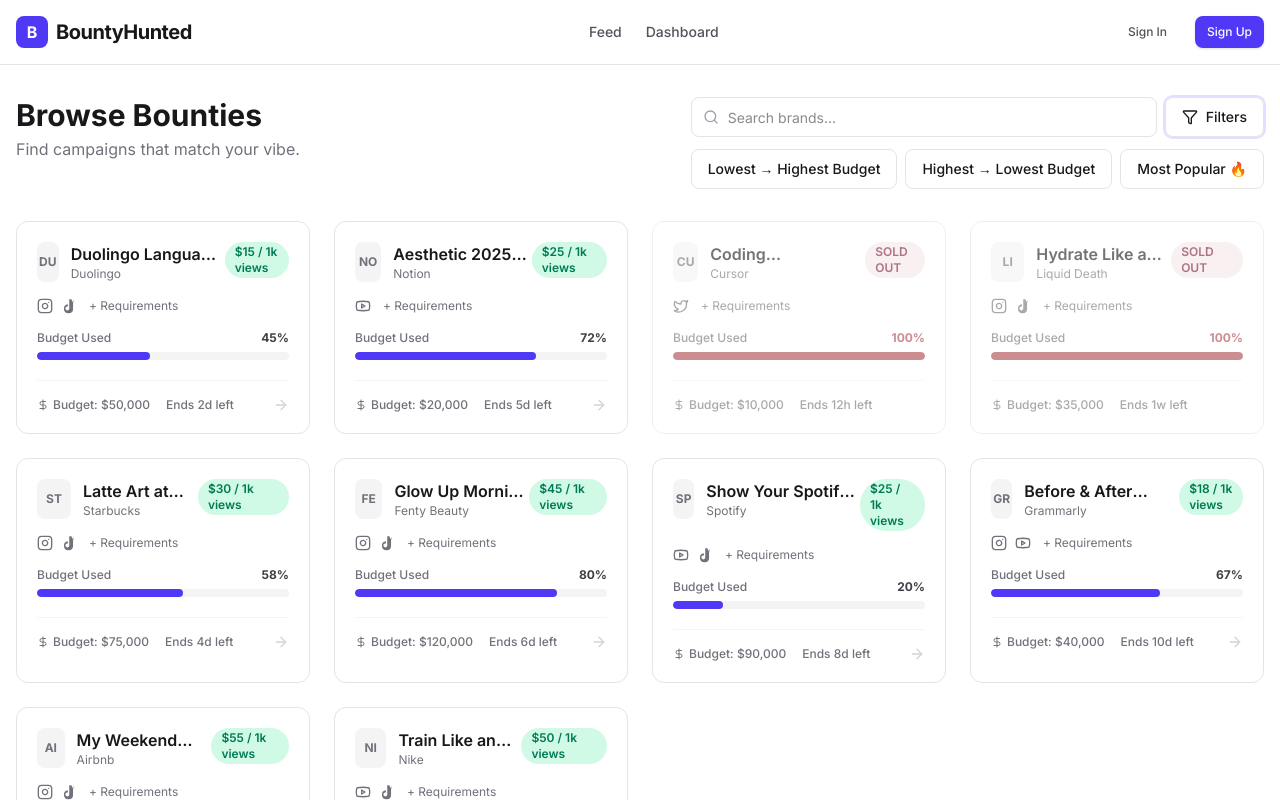
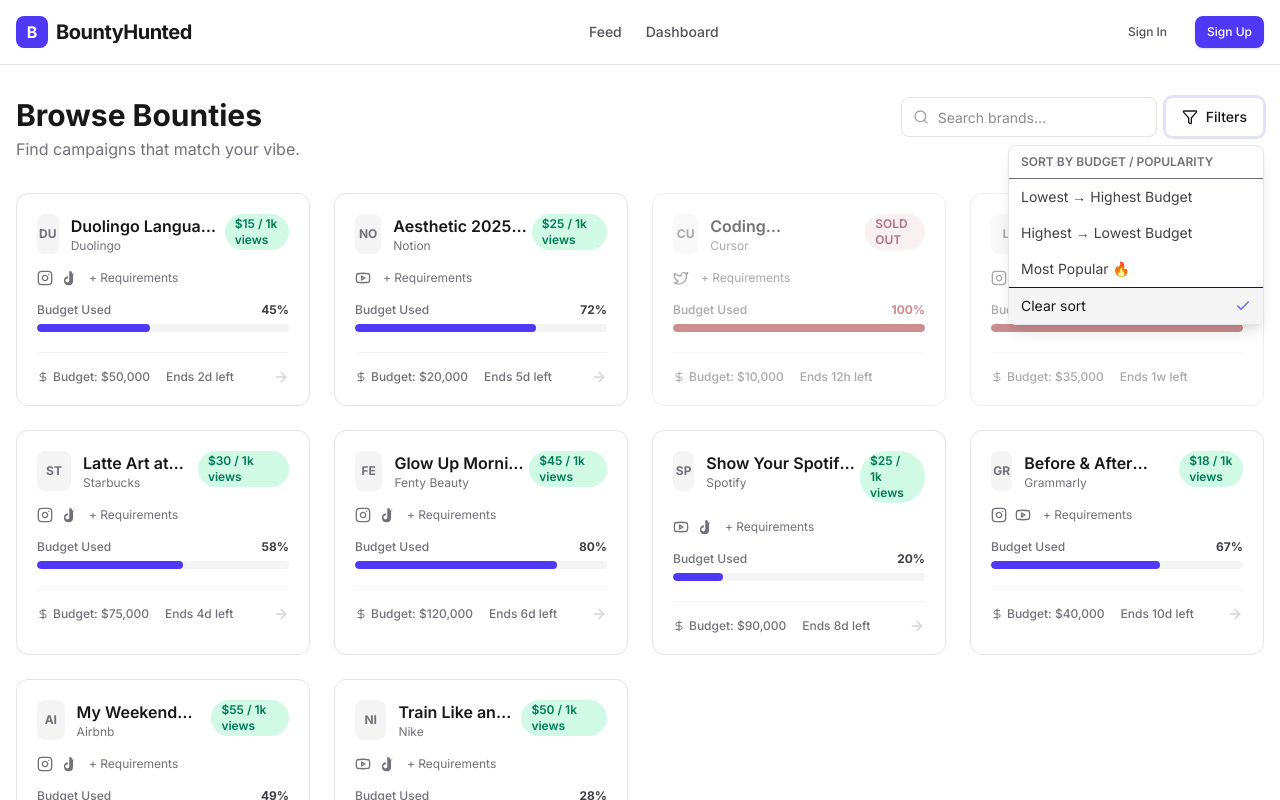
Before and after one commit to VeinDevTtv/ugcbounty, a Next.js app in the folder ugc-platform/: page / in a window 1280 px wide. Both pictures are taken after a click on the button "Filters". Shown: the top 800 px of the page. Built offline with nearby package versions, Linux system fonts and the light colour scheme; no server answers.

Commit message:
page.tsx

```diff
--- a/ugc-platform/src/app/page.tsx
+++ b/ugc-platform/src/app/page.tsx
@@ -3,7 +3,7 @@
 import { useState } from "react";
 import BountyCard from "@/components/BountyCard";
 import { Button } from "@/components/ui/Button";
-import { Filter, Search } from "lucide-react";
+import { Filter, Search, Check } from "lucide-react";
 
 // Updated Data with "Filled" percentages
 const BOUNTIES = [
@@ -112,27 +112,35 @@ const BOUNTIES = [
 // Helper: "$50,000" -> 50000
 const parseBudget = (str: string) => Number(str.replace(/\$|,/g, ""));
 
+type SortMode = "none" | "low-high" | "high-low" | "popular";
+
 export default function FeedPage() {
   const [searchQuery, setSearchQuery] = useState("");
   const [sortedBounties, setSortedBounties] = useState(BOUNTIES);
+  const [isFilterOpen, setIsFilterOpen] = useState(false);
+  const [sortMode, setSortMode] = useState<SortMode>("none");
 
   // ------- SORT HANDLERS -------
-  const sortLowToHigh = () => {
+  const applySort = (mode: SortMode) => {
+    setSortMode(mode);
+    setIsFilterOpen(false);
+
+    if (mode === "low-high") {
       setSortedBounties(prev =>
         [...prev].sort((a, b) => parseBudget(a.budget) - parseBudget(b.budget))
       );
-  };
-
-  const sortHighToLow = () => {
+    } else if (mode === "high-low") {
       setSortedBounties(prev =>
         [...prev].sort((a, b) => parseBudget(b.budget) - parseBudget(a.budget))
       );
-  };
-
-  const sortMostPopular = () => {
+    } else if (mode === "popular") {
       setSortedBounties(prev =>
         [...prev].sort((a, b) => b.filled - a.filled)
       );
+    } else {
+      // none → reset to original order
+      setSortedBounties(BOUNTIES);
+    }
   };
 
   // ------- SEARCH FILTER -------
@@ -145,6 +153,10 @@ export default function FeedPage() {
     );
   });
 
+  // helper to style selected sort item
+  const isActive = (mode: SortMode) =>
+    sortMode === mode ? "bg-zinc-100 text-zinc-900" : "hover:bg-zinc-50";
+
   return (
     <div className="space-y-8">
       {/* Header + Controls */}
@@ -155,9 +167,9 @@ export default function FeedPage() {
           <p className="text-zinc-500 mt-1">Find campaigns that match your vibe.</p>
         </div>
 
-        {/* Right: Search, Filter, Sort */}
+        {/* Right: Search, Filter (with dropdown) */}
         <div className="flex flex-col gap-3 w-full md:w-auto">
-          {/* SEARCH + FILTERS (top row) */}
+          {/* SEARCH + FILTER BUTTON */}
           <div className="flex gap-2 w-full md:w-auto">
             <div className="relative flex-1 md:w-64">
               <Search className="absolute left-3 top-1/2 -translate-y-1/2 h-4 w-4 text-zinc-400" />
@@ -170,25 +182,86 @@ export default function FeedPage() {
               />
             </div>
 
-            <Button variant="outline" className="gap-2">
+            {/* Filter button + dropdown */}
+            <div className="relative">
+              <Button
+                variant="outline"
+                className="gap-2"
+                type="button"
+                onClick={() => setIsFilterOpen((prev) => !prev)}
+              >
                 <Filter className="h-4 w-4" />
-              <span className="hidden sm:inline">Filters</span>
+                <span className="hidden sm:inline">
+                  {sortMode === "none" ? "Filters" : "Sort: " + (
+                    sortMode === "low-high"
+                      ? "Lowest → Highest"
+                      : sortMode === "high-low"
+                      ? "Highest → Lowest"
+                      : "Most Popular"
+                  )}
+                </span>
               </Button>
+
+              {isFilterOpen && (
+                <div className="absolute right-0 mt-2 w-64 rounded-lg border border-zinc-200 bg-white shadow-lg z-20 text-sm">
+                  <div className="px-3 py-2 border-b text-xs font-semibold text-zinc-500 uppercase">
+                    Sort by budget / popularity
                   </div>
 
-          {/* SORTING BUTTONS (second row, under filter) */}
-          <div className="flex flex-wrap gap-2 justify-start md:justify-end">
-            <Button onClick={sortLowToHigh} variant="outline" className="text-sm">
-              Lowest → Highest Budget
-            </Button>
+                  <button
+                    type="button"
+                    onClick={() => applySort("low-high")}
+                    className={`w-full flex items-center justify-between px-3 py-2 text-left text-zinc-700 ${isActive(
+                      "low-high"
+                    )}`}
+                  >
+                    <span>Lowest → Highest Budget</span>
+                    {sortMode === "low-high" && (
+                      <Check className="h-4 w-4 text-indigo-500" />
+                    )}
+                  </button>
 
-            <Button onClick={sortHighToLow} variant="outline" className="text-sm">
-              Highest → Lowest Budget
-            </Button>
+                  <button
+                    type="button"
+                    onClick={() => applySort("high-low")}
+                    className={`w-full flex items-center justify-between px-3 py-2 text-left text-zinc-700 ${isActive(
+                      "high-low"
+                    )}`}
+                  >
+                    <span>Highest → Lowest Budget</span>
+                    {sortMode === "high-low" && (
+                      <Check className="h-4 w-4 text-indigo-500" />
+                    )}
+                  </button>
 
-            <Button onClick={sortMostPopular} variant="outline" className="text-sm">
-              Most Popular 🔥
-            </Button>
+                  <button
+                    type="button"
+                    onClick={() => applySort("popular")}
+                    className={`w-full flex items-center justify-between px-3 py-2 text-left text-zinc-700 ${isActive(
+                      "popular"
+                    )}`}
+                  >
+                    <span>Most Popular 🔥</span>
+                    {sortMode === "popular" && (
+                      <Check className="h-4 w-4 text-indigo-500" />
+                    )}
+                  </button>
+
+                  <button
+                    type="button"
+                    onClick={() => applySort("none")}
+                    className={`w-full flex items-center justify-between px-3 py-2 text-left text-zinc-700 border-t ${isActive(
+                      "none"
+                    )}`}
+                  >
+                    <span>Clear sort</span>
+                    {sortMode === "none" && (
+                      <Check className="h-4 w-4 text-indigo-500" />
+                    )}
+                  </button>
+                </div>
+              )}
+            </div>
           </div>
         </div>
       </section>
```
Lines whose indentation alone changed are shown as unchanged.
